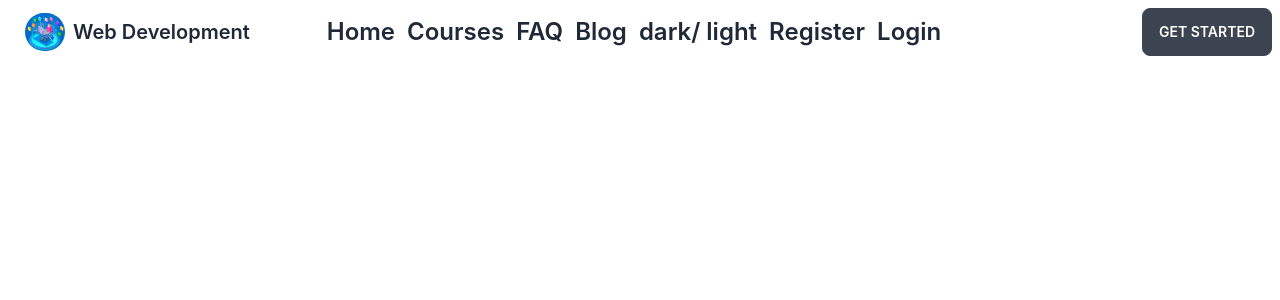
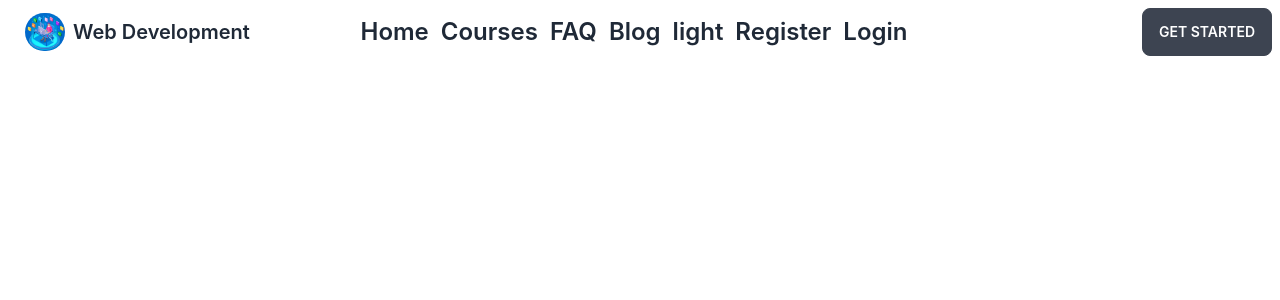
Before and after one commit to sayeedhossain2/learning-web-development-client-repo, a React (Create React App) app: page / in a window 1280 px wide. Shown: the top 300 px of the page. Built offline with nearby package versions, Linux system fonts and the light colour scheme; no server answers.

Commit message:
dark,light toggle added

```diff
--- a/src/Component/Navbar/Navbar.js
+++ b/src/Component/Navbar/Navbar.js
@@ -1,10 +1,16 @@
-import React, { useContext } from "react";
+import React, { useContext, useState } from "react";
 import { Link } from "react-router-dom";
 import { AuthContext } from "../../Context/AuthProvider/AuthProvider";
 import { FaUser } from "react-icons/fa";
 
 const Navbar = () => {
+  const [toggol, setToggle] = useState(false);
   const { user } = useContext(AuthContext);
+
+  const togol = () => {
+    setToggle(!toggol);
+  };
+
   return (
     <div>
       <div className="navbar bg-base-100">
@@ -43,9 +49,19 @@ const Navbar = () => {
               <Link className="text-2xl mr-3 font-semibold " to="/blog">
                 Blog
               </Link>
-              <Link className="text-2xl mr-3 font-semibold " to="/">
-                dark/ light
-              </Link>
+
+              <div onClick={togol}>
+                {toggol ? (
+                  <Link className="text-2xl mr-3 font-semibold " to="/">
+                    dark
+                  </Link>
+                ) : (
+                  <Link className="text-2xl mr-3 font-semibold " to="/">
+                    light
+                  </Link>
+                )}
+              </div>
+
               <Link className="text-2xl mr-3 font-semibold " to="/login">
                 Login
               </Link>
@@ -63,6 +79,7 @@ const Navbar = () => {
                   <img
                     className="rounded-full"
                     src={user.photoURL}
+                    title={user.displayName}
                     style={{ width: "40px" }}
                   />
                 ) : (
@@ -95,9 +112,18 @@ const Navbar = () => {
             <Link className="text-2xl mr-3 font-semibold " to="/blog">
               Blog
             </Link>
-            <Link className="text-2xl mr-3 font-semibold " to="/">
-              dark/ light
-            </Link>
+
+            <div onClick={togol}>
+              {toggol ? (
+                <Link className="text-2xl mr-3 font-semibold " to="/">
+                  dark
+                </Link>
+              ) : (
+                <Link className="text-2xl mr-3 font-semibold " to="/">
+                  light
+                </Link>
+              )}
+            </div>
 
             <Link className="text-2xl mr-3 font-semibold " to="/register">
               Register
@@ -114,6 +140,7 @@ const Navbar = () => {
                   <img
                     className="rounded-full"
                     src={user.photoURL}
+                    title={user.displayName}
                     style={{ width: "40px" }}
                   />
                 ) : (
```
